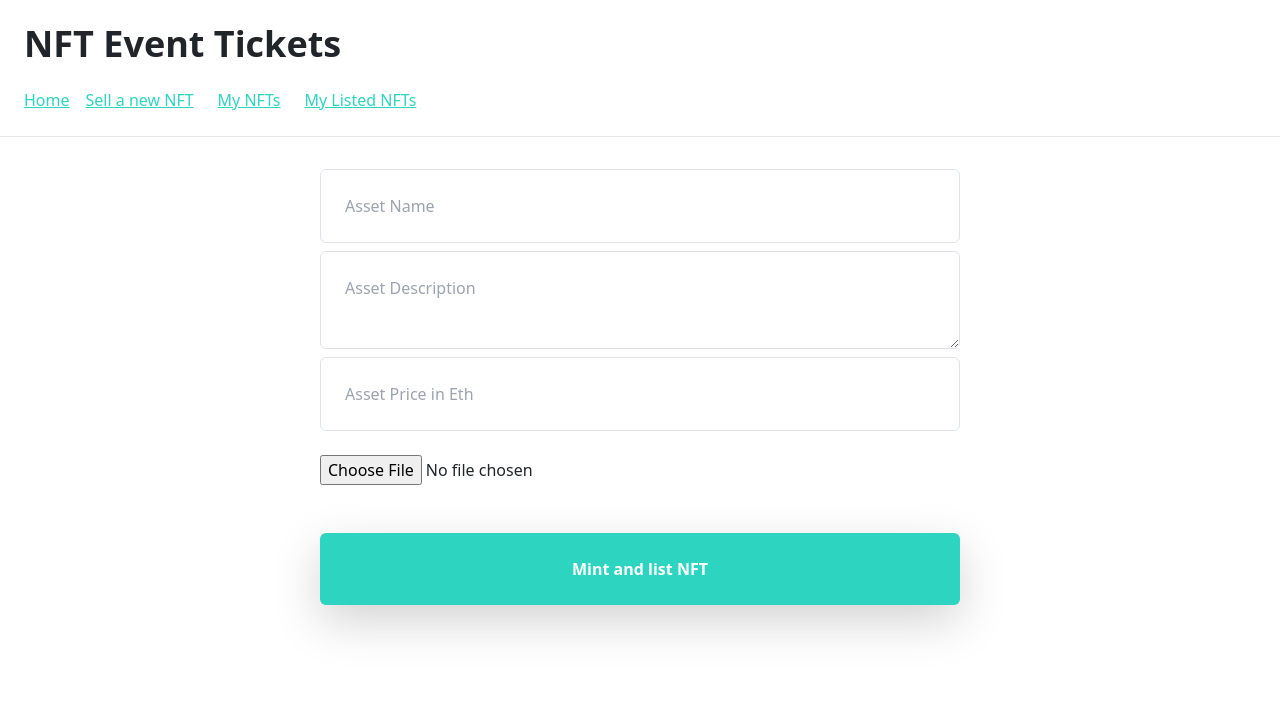
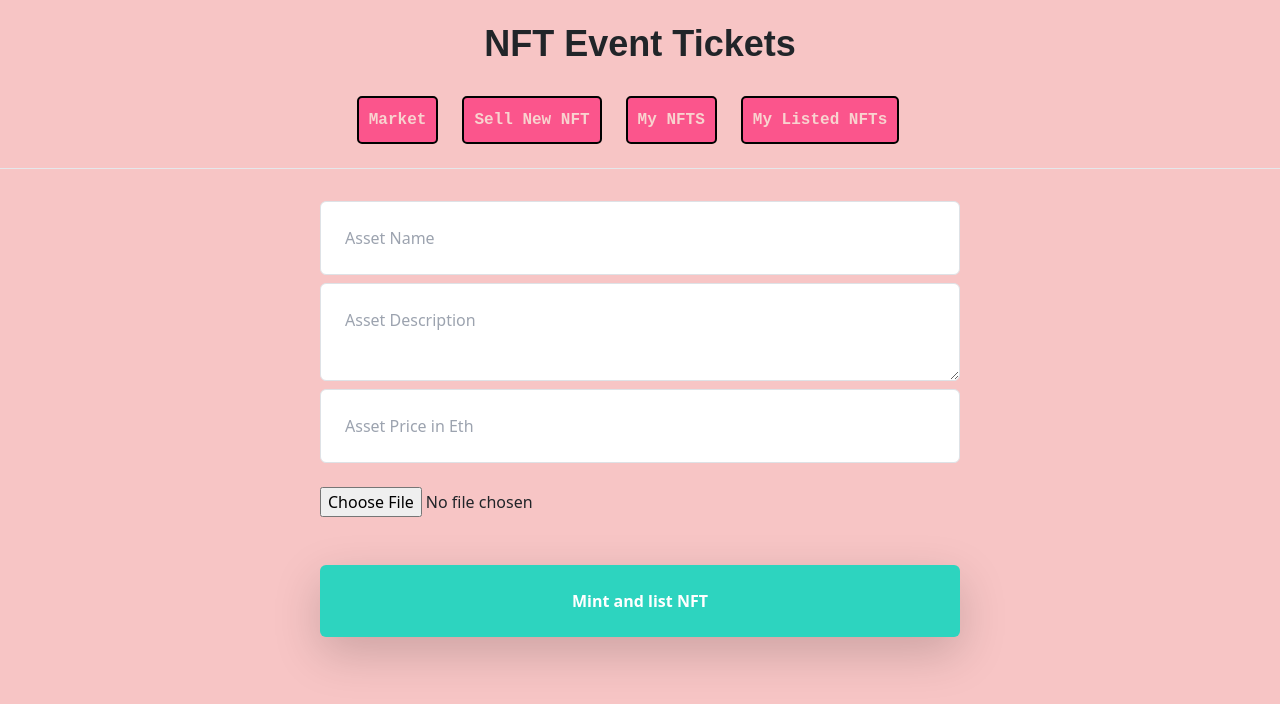
Before and after one commit to fdelu/te-nft, a Next.js app in the folder web/: page /create-and-list-nft in a window 1280 px wide. Shown: the top 704 px of the page. Built offline with nearby package versions, Linux system fonts and the light colour scheme; no server answers; what ipfs-http-client would draw is missing.

Commit message:
feat: changes in front
Co-authored-by: Santiago Locatelli <SantiagoLocatelli@users.noreply.github.com>
Co-authored-by: Ana Gutson <anagutson@users.noreply.github.com>
Co-authored-by: Ezequiel Vilardo <evilardo@fi.uba.ar>

```diff
--- a/web/package.json
+++ b/web/package.json
@@ -18,6 +18,7 @@
     "react": "^18.2.0",
     "react-dom": "^18.2.0",
     "reactstrap": "^9.1.5",
+    "sass": "^1.56.1",
     "web3modal": "^1.9.9"
   },
   "devDependencies": {
--- a/web/pages/_app.tsx
+++ b/web/pages/_app.tsx
@@ -2,25 +2,27 @@ import "../styles/globals.css";
 import "bootstrap/dist/css/bootstrap.min.css";
 import Link from "next/link";
 import { AppProps } from "next/app";
+import styles from "./styles.module.scss";
 
 function MyApp({ Component, pageProps }: AppProps) {
+
+  const pageLinksInformation = [
+    { text: "Market", href: "/" },
+    { text: "Sell New NFT", href: "/create-and-list-nft" },
+    { text: "My NFTS", href: "/my-nfts" },
+    { text: "My Listed NFTs", href: "/my-listed-nfts" },
+  ]
+
+  const Links = pageLinksInformation.map(el => (
+    <Link href={el.href} className={styles.pageLink}>{el.text}</Link>
+  ));
+
   return (
-    <div>
-      <nav className="border-b p-6">
-        <p className="text-4xl font-bold">NFT Event Tickets</p>
-        <div className="flex mt-4">
-          <Link href="/" className="mr-4 text-teal-400">
-            Home
-          </Link>
-          <Link href="/create-and-list-nft" className="mr-6 text-teal-400">
-            Sell a new NFT
-          </Link>
-          <Link href="/my-nfts" className="mr-6 text-teal-400">
-            My NFTs
-          </Link>
-          <Link href="/my-listed-nfts" className="mr-6 text-teal-400">
-            My Listed NFTs
-          </Link>
+    <div className={styles.page}>
+      <nav className={styles.topBarContainer}>
+        <p className={styles.title}>NFT Event Tickets</p>
+        <div className={styles.pageLinkContainer}>
+          {Links}
         </div>
       </nav>
       <Component {...pageProps} />
--- a/web/pages/index.tsx
+++ b/web/pages/index.tsx
@@ -10,6 +10,7 @@ import {
   CardBody,
   CardText,
   Button,
+  Media,
 } from "reactstrap";
 import {
   getMarketplaceContract,
@@ -18,6 +19,7 @@ import {
   ticketNFTNetworks,
 } from "../util/ethers";
 
+import styles from "./styles.module.scss";
 import { NFT } from "../types/NFT";
 
 export default function Home() {
@@ -108,6 +110,7 @@ export default function Home() {
                 display: "flex",
                 justifyContent: "space-between",
               }}
+              className={styles.focusCard}
             >
               <CardBody style={{ flex: "none" }}>
                 <CardTitle tag="h5">{nft.name}</CardTitle>
@@ -115,7 +118,8 @@ export default function Home() {
                   {utils.formatEther(nft.price)} ETH
                 </CardSubtitle>
               </CardBody>
-              <img src={nft.image} />
+              {/* <Media object src={nft.image} style={{height: "40%"}} /> */}
+              <Media object src={nft.image} className={styles.agrandar}/>
               <CardBody style={{ flex: "none" }}>
                 <CardText>{nft.description}</CardText>
                 <Button onClick={() => buyNft(nft)}>Buy</Button>
--- /dev/null
+++ b/web/pages/styles.module.scss
@@ -0,0 +1,47 @@
+.page {
+    background: #f7c5c5;
+    height: 100vh;
+}
+
+.topBarContainer {
+    border-bottom-width: 1px;
+    padding: 1.5rem;
+    display: flex;
+    flex-direction: column;
+    align-items: center;
+}
+
+.title {
+    font-size: 2.25rem;
+    line-height: 2.5rem;
+    font-weight: 700;
+    font-family: Copperplate, "Copperplate Gothic Light", fantasy;
+}
+
+.pageLinkContainer {
+    display: flex;
+    margin-top: 1rem;
+}
+
+.pageLink {
+    text-decoration: none;
+    margin-right: 1.5rem;
+    color: #F8D3CF;
+    font-family: monospace;
+    font-weight: 700;
+    padding: 10px;
+    border: solid 2px black;
+    border-radius: 5px;
+    background-color: rgba(255, 0, 98, 0.568);
+
+    &:hover {
+        color: white;
+    }
+}
+
+.focusCard {
+    &:hover {
+        box-shadow: 10px 10px 31px 0px rgba(162, 86, 63, 0.749);
+        transform: scale(1.1);
+    }
+}
```
Also changed, not shown: 1 other file (tests, documents, lock files or other folders).
